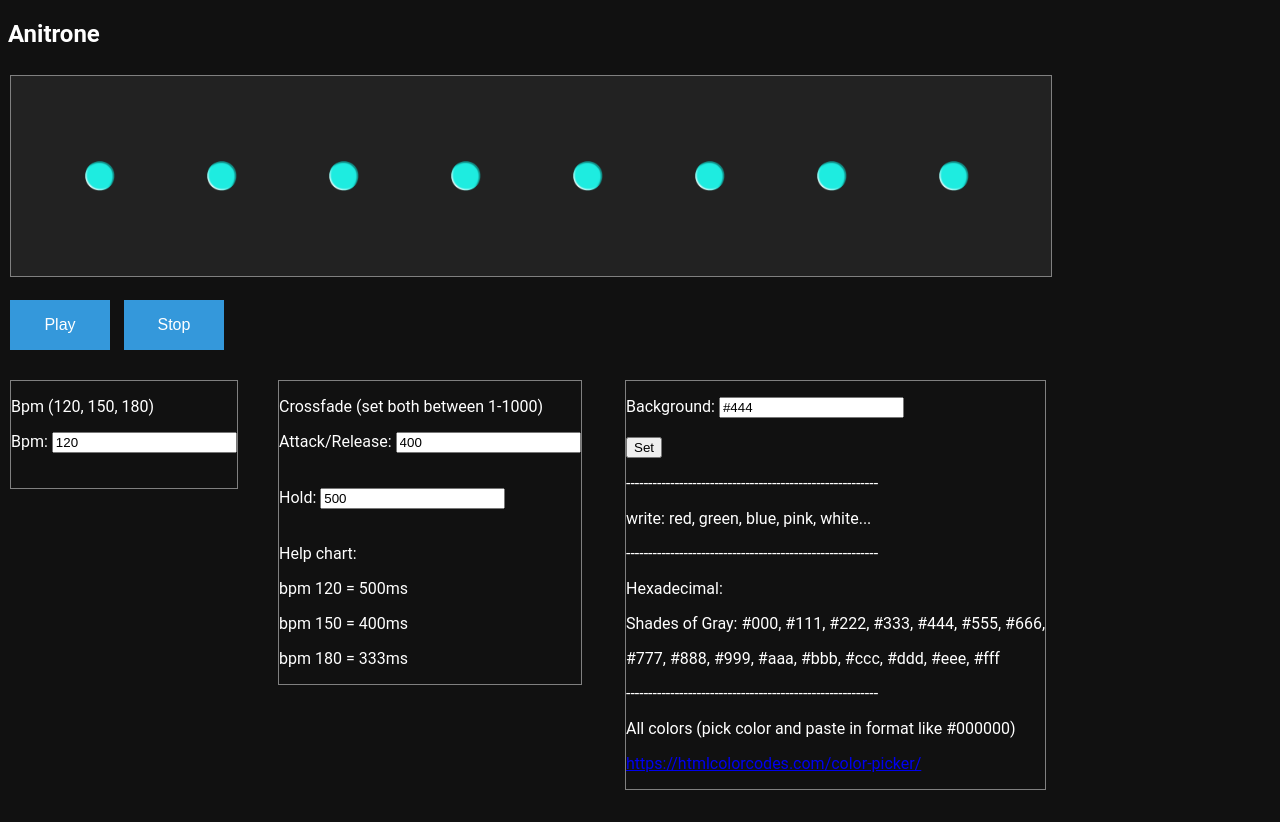
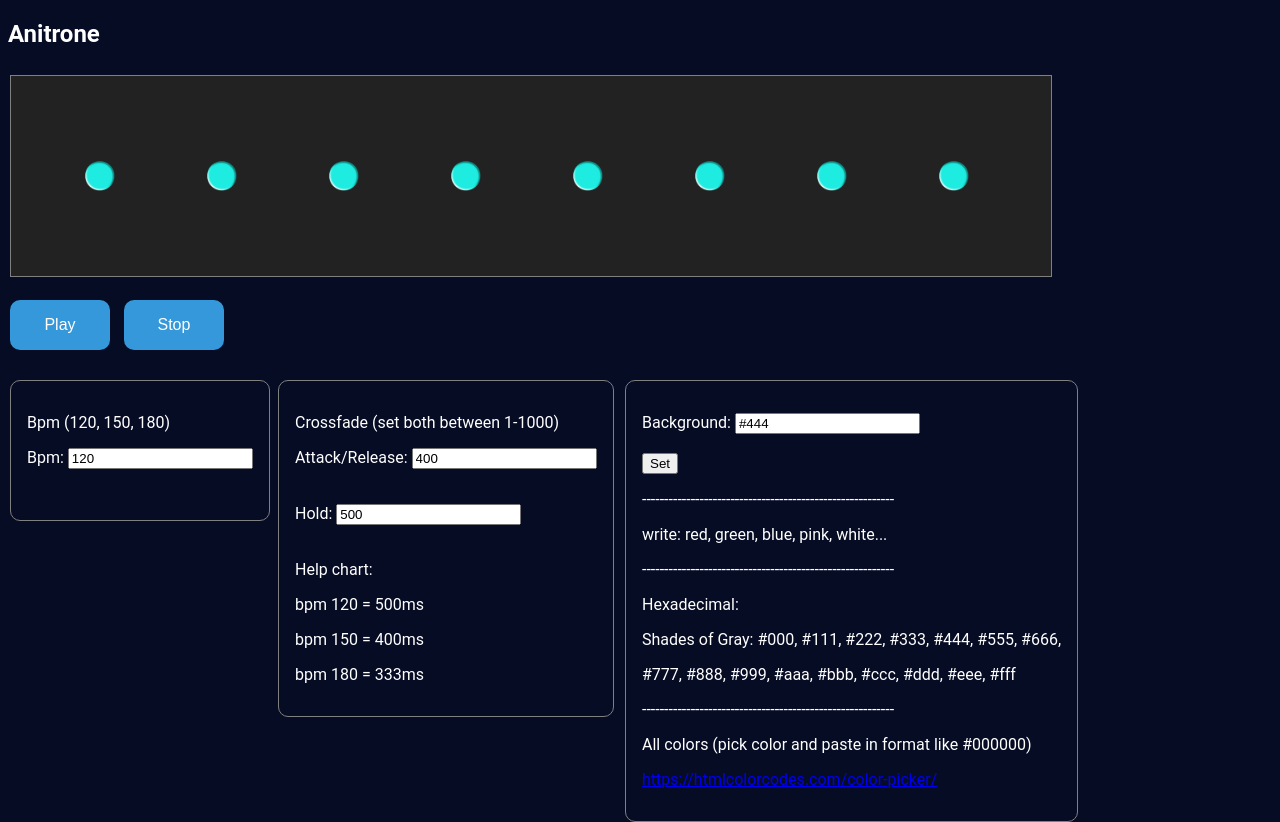
Before and after one commit to vpopovic003/anitrone-web, a plain HTML site: page index.html in a window 1280 px wide. Before the commit the page ends 800 px from the top, so only its background shows below. Drawn offline with nearby package versions, Linux system fonts and the light colour scheme.

Commit message:
style changes

```diff
--- a/style.css
+++ b/style.css
@@ -4,7 +4,7 @@
 }
 
 body {
-    background: #111;
+    background: rgb(7, 12, 37);
     color: #fff;
     font-family: 'Roboto', sans-serif;
 }
@@ -56,6 +56,7 @@ body {
     border: none;
     cursor: pointer;
     width: 100px;
+    border-radius: 10px;
 }
 
 #canvas{
@@ -73,6 +74,8 @@ body {
     top: 380px;
     border: 1px solid gray;
     left: 10px;
+    border-radius: 10px;
+    padding: 1rem;
 }
 
 #crossfadeform {
@@ -80,6 +83,8 @@ body {
     top: 380px;
     left: 278px;
     border: 1px solid gray;
+    border-radius: 10px;
+    padding: 1rem;
 }
 
 #bgcolorform {
@@ -87,4 +92,6 @@ body {
     top: 380px;
     left: 625px;
     border: 1px solid gray;
+    border-radius: 10px;
+    padding: 1rem;
 }
```
